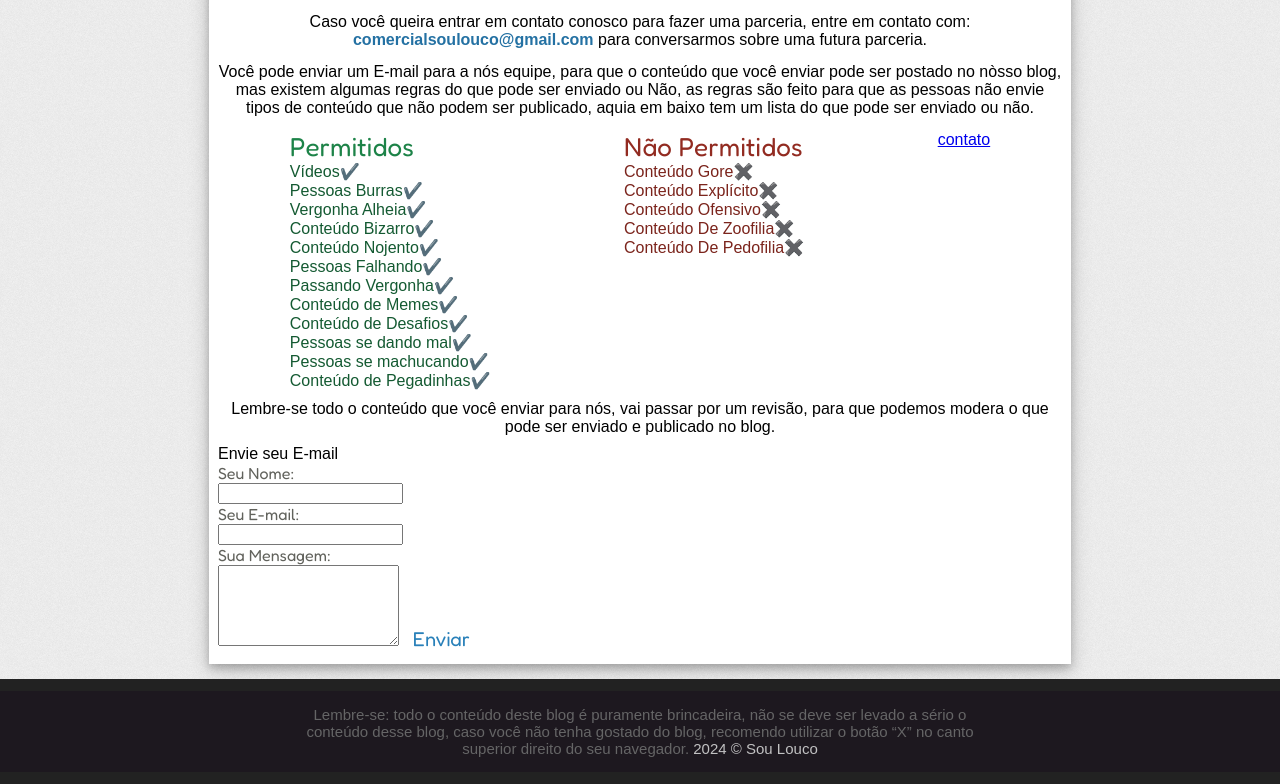
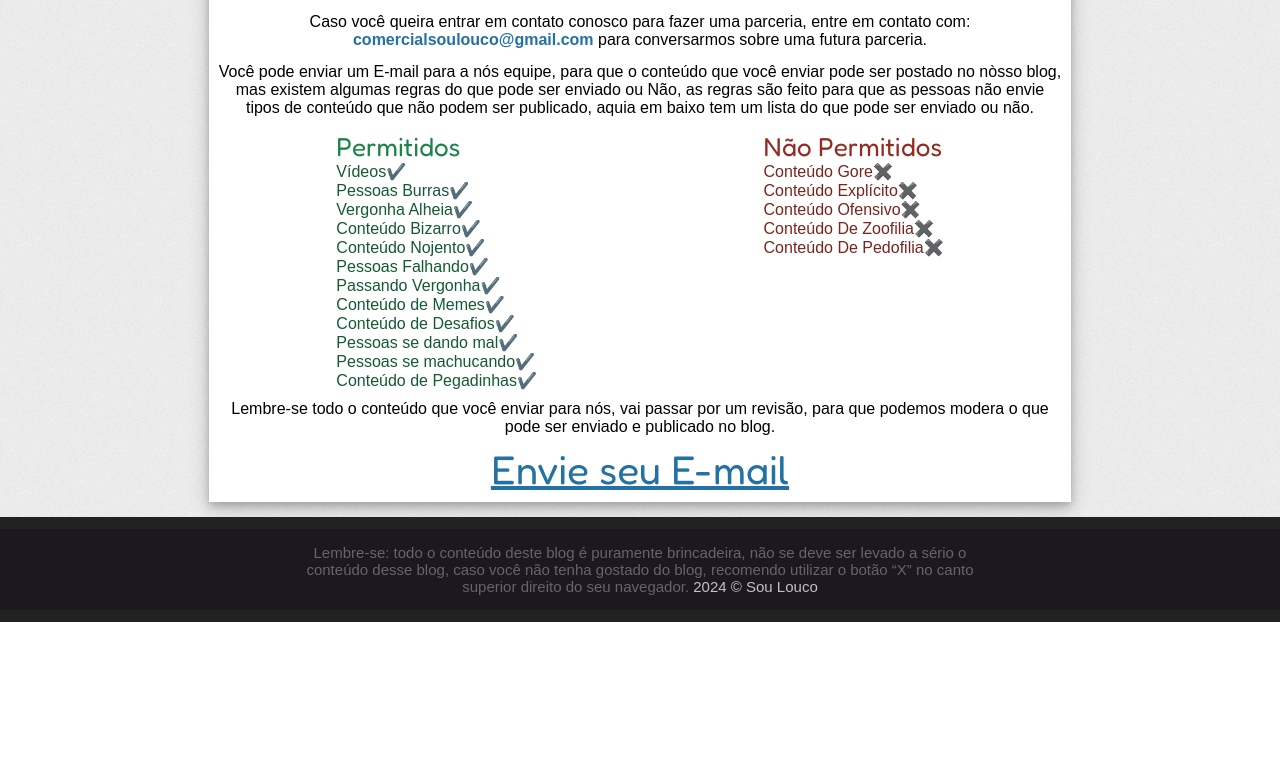
Before and after one commit to vmeshub/sou-louco, a plain HTML site: page contato/index.html in a window 1280 px wide. Shown: the part 414-1198 px from the top of the page. After the commit the page ends 1036 px from the top, so only its background shows below. Drawn offline with Linux system fonts and the light colour scheme; a web font is replaced by a local one.

Commit message:
Update index.html

```diff
--- a/contato/index.html
+++ b/contato/index.html
@@ -63,25 +63,13 @@
         <p>Conteúdo De Pedofilia✖️</p>
       </div>
 
-	     <a href="mailto:...">contato</a>
-
      </div>
 
      <p class="text-contato">Lembre-se todo o conteúdo que você enviar para nós, vai passar por um revisão, para que podemos modera o que pode ser enviado e publicado no blog.</p>
 
-     <p class="text-envie-email">Envie seu E-mail</p>
-
-
-
-     <form action="mailto:vitor.06alexandrino@gmail.com" method="POST" enctype="text/plain">
-       <p class="text-email">Seu Nome:</p>
-       <input type="nome" name="text" required>
-       <p class="text-email">Seu E-mail:</p>
-       <input type="email" name="email" required>
-       <p class="text-email">Sua Mensagem:</p>
-       <textarea name="mensagem" rows="5" required></textarea>
-       <button type="submit" value="Enviar">Enviar</button>
-     </form>
+     <div class="container-text-email">
+        <a class="text-email-contato" href="mailto:...">Envie seu E-mail</a>
+        </div>
 
  </div>
 
```
